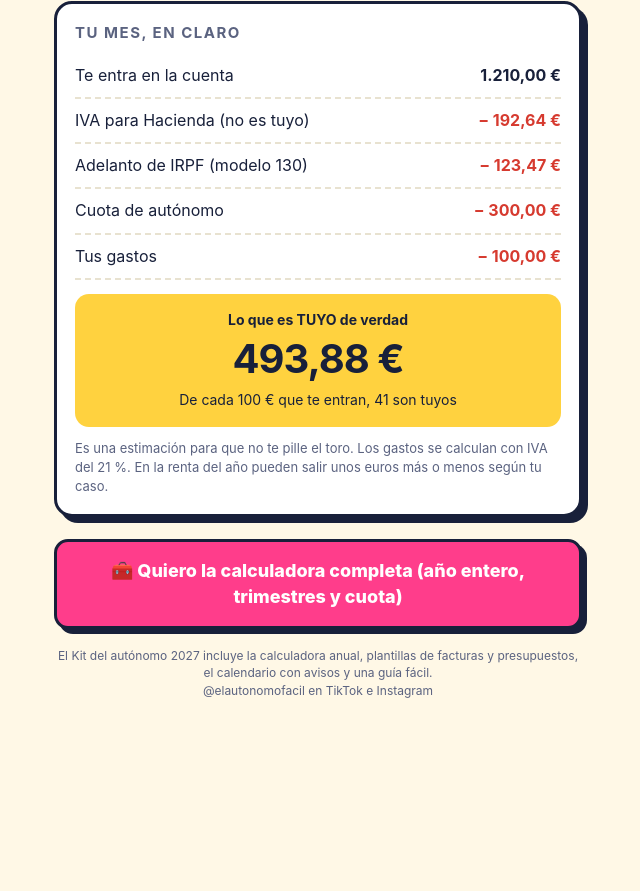
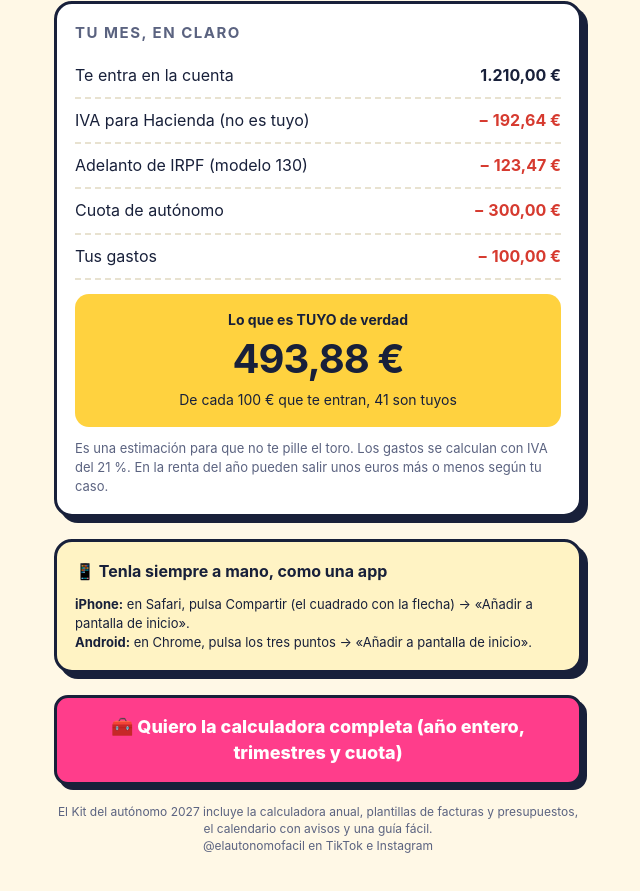
Before and after one commit to elautonomofacil-netizen/Videos, a plain HTML site: page calculadora/index.html in a window 1280 px wide. Shown: the part 599-1490 px from the top of the page, without its empty margins (322-962 px from the left). Before the commit the page ends 1346 px from the top, so only its background shows below. Drawn offline with Linux system fonts and the light colour scheme.

Commit message:
Calculadora instalable como app
Co-Authored-By: Claude Opus 5.5 <noreply@anthropic.com>
Claude-Session: https://claude.ai/code/session_01EGrjsW2X3Xy1kZcGfAxuUG

```diff
--- a/calculadora/index.html
+++ b/calculadora/index.html
@@ -5,6 +5,12 @@
 <meta name="viewport" content="width=device-width,initial-scale=1">
 <title>¿Cuánto es TUYO? · El Autónomo Fácil</title>
 <meta name="description" content="Calculadora gratis para autónomos: pon lo que cobras y te dice cuánto apartar para Hacienda y cuánto es tuyo de verdad.">
+<link rel="manifest" href="manifest.json">
+<link rel="apple-touch-icon" href="icon-180.png">
+<link rel="icon" href="icon-192.png">
+<meta name="theme-color" content="#ffd23f">
+<meta name="apple-mobile-web-app-capable" content="yes">
+<meta name="apple-mobile-web-app-title" content="¿Es TUYO?">
 <style>
 :root{--bg:#fff8e6;--ink:#18203a;--muted:#5b6380;--card:#fff;--yel:#ffd23f;--pink:#ff3d8b;--green:#1f9d6b;--red:#d63a2f;--line:#e8e2d0}
 *{box-sizing:border-box;margin:0;padding:0}
@@ -81,6 +87,11 @@ input:focus,select:focus{outline:none;border-color:var(--ink)}
     <p class="note">Es una estimación para que no te pille el toro. Los gastos se calculan con IVA del 21 %. En la renta del año pueden salir unos euros más o menos según tu caso.</p>
   </div>
 
+  <div class="card" style="background:#fff3c4">
+    <b>📱 Tenla siempre a mano, como una app</b>
+    <p class="note" style="color:var(--ink)"><b>iPhone:</b> en Safari, pulsa Compartir (el cuadrado con la flecha) → «Añadir a pantalla de inicio».<br><b>Android:</b> en Chrome, pulsa los tres puntos → «Añadir a pantalla de inicio».</p>
+  </div>
+
   <a class="cta" href="https://elautonomofacil.gumroad.com/l/kit-autonomo">🧰 Quiero la calculadora completa (año entero, trimestres y cuota)</a>
   <p class="foot">El Kit del autónomo 2027 incluye la calculadora anual, plantillas de facturas y presupuestos, el calendario con avisos y una guía fácil.<br>@elautonomofacil en TikTok e Instagram</p>
 </div>
```
Also changed, not shown: calculadora/icon-180.png (added), calculadora/icon-192.png (added), calculadora/icon-512.png (added), calculadora/manifest.json (added).
